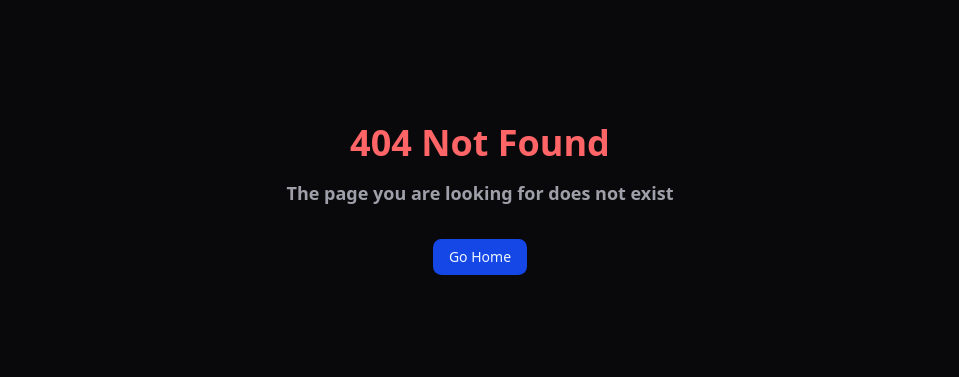
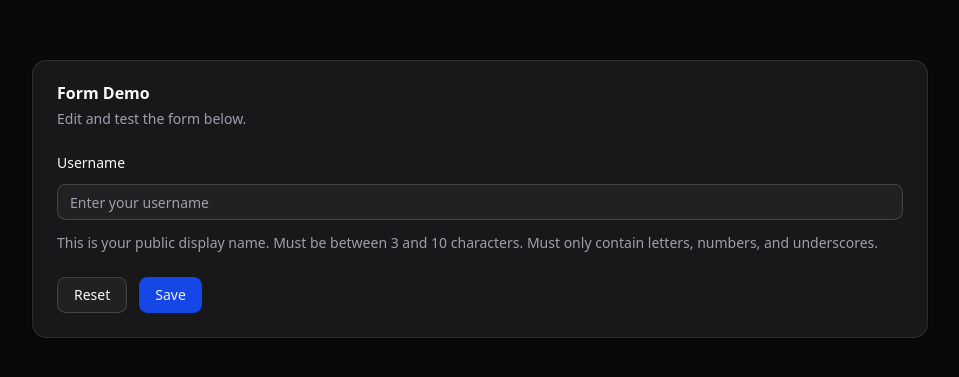
Before and after one commit to Mahmoud-Fares/form, a React (Vite) app: page /text in a window 1280 px wide. Before the commit this address had no page. Shown: the part 201-578 px from the top of the page, without its empty margins (160-1119 px from the left). Built offline with nearby package versions, Linux system fonts and the light colour scheme.

Commit message:
setup a page for each input

```diff
--- a/package.json
+++ b/package.json
@@ -6,6 +6,7 @@
    "scripts": {
       "dev": "vite",
       "build": "tsc -b && vite build",
+      "check": "tsc -b --noEmit && eslint .",
       "lint": "eslint .",
       "preview": "vite preview",
       "format": "prettier src/ --write",
--- a/src/app/pages/home.tsx
+++ b/src/app/pages/home.tsx
@@ -1,72 +1,15 @@
-import { zodResolver } from '@hookform/resolvers/zod';
-import { useForm } from 'react-hook-form';
-import { toast } from 'sonner';
-import type * as z from 'zod';
-
-import { TextInput } from '@/shared/components/inputs/text-input';
-import { Button } from '@/shared/components/ui/button';
-import {
-   Card,
-   CardContent,
-   CardDescription,
-   CardFooter,
-   CardHeader,
-   CardTitle,
-} from '@/shared/components/ui/card';
-import { Field, FieldGroup } from '@/shared/components/ui/field';
-import { FormDemoProvider } from '@/shared/context/form';
-import { formSchema } from '@/shared/schema';
+import { Dot } from 'lucide-react';
+import { Link } from 'react-router-dom';
 
 export default function Home() {
-   const form = useForm<z.infer<typeof formSchema>>({
-      resolver: zodResolver(formSchema),
-      defaultValues: {
-         username: '',
-      },
-   });
-
-   function onSubmit(data: z.infer<typeof formSchema>) {
-      toast('You submitted the following values:', {
-         description: (
-            <pre className='bg-code text-code-foreground mt-2 w-[320px] overflow-x-auto rounded-md p-4'>
-               <code>{JSON.stringify(data, null, 2)}</code>
-            </pre>
-         ),
-      });
-   }
    return (
-      <div className='flex h-screen w-full flex-col items-center justify-center'>
-         <Card className='w-full sm:max-w-4xl'>
-            <CardHeader>
-               <CardTitle>Form Demo</CardTitle>
-               <CardDescription>Edit and test the form below.</CardDescription>
-            </CardHeader>
-
-            <CardContent>
-               <form id='form-id' onSubmit={form.handleSubmit(onSubmit)}>
-                  <FormDemoProvider form={form}>
-                     <FieldGroup>
-                        <TextInput />
-                     </FieldGroup>
-                  </FormDemoProvider>
-               </form>
-            </CardContent>
-
-            <CardFooter>
-               <Field orientation='horizontal'>
-                  <Button
-                     type='button'
-                     variant='outline'
-                     onClick={() => form.reset()}
-                  >
-                     Reset
-                  </Button>
-                  <Button type='submit' form='form-id'>
-                     Save
-                  </Button>
-               </Field>
-            </CardFooter>
-         </Card>
+      <div className='p-3'>
+         <ul className='flex flex-col gap-4'>
+            <li className='flex items-center gap-2'>
+               <Dot />
+               <Link to='/text'>Text</Link>
+            </li>
+         </ul>
       </div>
    );
 }
--- /dev/null
+++ b/src/app/pages/text.tsx
@@ -0,0 +1,35 @@
+import { zodResolver } from '@hookform/resolvers/zod';
+import { useForm } from 'react-hook-form';
+import * as z from 'zod';
+
+import { FormWrapper } from '@/shared/components/form-wrapper';
+import { TextInput } from '@/shared/components/inputs/text-input';
+import { PageWrapper } from '@/shared/components/page-wrapper';
+
+const textInputSchema = z.object({
+   username: z
+      .string()
+      .min(3, 'Username must be at least 3 characters.')
+      .max(10, 'Username must be at most 10 characters.')
+      .regex(
+         /^[a-zA-Z0-9_]+$/,
+         'Username can only contain letters, numbers, and underscores.'
+      ),
+});
+
+export default function TextPage() {
+   const form = useForm<z.infer<typeof textInputSchema>>({
+      resolver: zodResolver(textInputSchema),
+      defaultValues: {
+         username: '',
+      },
+   });
+
+   return (
+      <PageWrapper>
+         <FormWrapper form={form} schema={textInputSchema}>
+            <TextInput />
+         </FormWrapper>
+      </PageWrapper>
+   );
+}
--- a/src/app/router.tsx
+++ b/src/app/router.tsx
@@ -9,6 +9,7 @@ const ProtectedLayout = lazy(() => import('@/app/layouts/protected-layout'));
 const AuthLayout = lazy(() => import('@/app/layouts/auth-layout'));
 
 const Home = lazy(() => import('@/app/pages/home'));
+const TextPage = lazy(() => import('@/app/pages/text'));
 
 const NotFound = lazy(() => import('@/app/pages/not-found'));
 
@@ -19,6 +20,7 @@ export const router = createBrowserRouter([
       errorElement: <ErrorBoundary />,
       children: [
          { index: true, element: <Home /> },
+         { path: 'text', element: <TextPage /> },
          { path: '*', element: <NotFound /> },
       ],
    },
--- /dev/null
+++ b/src/shared/components/form-wrapper.tsx
@@ -0,0 +1,75 @@
+import { useId } from 'react';
+
+import {
+   type FieldValues,
+   FormProvider,
+   type UseFormReturn,
+} from 'react-hook-form';
+import { toast } from 'sonner';
+import type * as z from 'zod';
+
+import { Button } from '@/shared/components/ui/button';
+import {
+   Card,
+   CardContent,
+   CardDescription,
+   CardFooter,
+   CardHeader,
+   CardTitle,
+} from '@/shared/components/ui/card';
+import { Field } from '@/shared/components/ui/field';
+
+type Props<TSchema extends z.ZodType<FieldValues>> = {
+   schema: TSchema;
+   form: UseFormReturn<z.infer<TSchema>>;
+   children: React.ReactNode;
+};
+
+export function FormWrapper<TSchema extends z.ZodType<FieldValues>>({
+   children,
+   form,
+   // eslint-disable-next-line @typescript-eslint/no-unused-vars
+   schema,
+}: Props<TSchema>) {
+   function onSubmit(data: z.infer<typeof schema>) {
+      toast('You submitted the following values:', {
+         description: (
+            <pre className='bg-code text-code-foreground mt-2 w-[320px] overflow-x-auto rounded-md p-4'>
+               <code>{JSON.stringify(data, null, 2)}</code>
+            </pre>
+         ),
+      });
+   }
+
+   const id = useId();
+
+   return (
+      <Card className='w-full sm:max-w-4xl'>
+         <CardHeader>
+            <CardTitle>Form Demo</CardTitle>
+            <CardDescription>Edit and test the form below.</CardDescription>
+         </CardHeader>
+
+         <CardContent>
+            <form id={id} onSubmit={form.handleSubmit(onSubmit)}>
+               <FormProvider {...form}>{children}</FormProvider>
+            </form>
+         </CardContent>
+
+         <CardFooter>
+            <Field orientation='horizontal'>
+               <Button
+                  type='button'
+                  variant='outline'
+                  onClick={() => form.reset()}
+               >
+                  Reset
+               </Button>
+               <Button type='submit' form={id}>
+                  Save
+               </Button>
+            </Field>
+         </CardFooter>
+      </Card>
+   );
+}
--- a/src/shared/components/inputs/text-input.tsx
+++ b/src/shared/components/inputs/text-input.tsx
@@ -1,4 +1,4 @@
-import { Controller } from 'react-hook-form';
+import { Controller, useFormContext } from 'react-hook-form';
 
 import {
    Field,
@@ -7,10 +7,9 @@ import {
    FieldLabel,
 } from '@/shared/components/ui/field';
 import { Input } from '@/shared/components/ui/input';
-import { useFormDemo } from '@/shared/context/form';
 
 export function TextInput() {
-   const form = useFormDemo();
+   const form = useFormContext();
 
    return (
       <Controller
--- /dev/null
+++ b/src/shared/components/page-wrapper.tsx
@@ -0,0 +1,15 @@
+import type { ComponentProps } from 'react';
+
+import { cn } from '@/shared/lib/utils';
+
+export function PageWrapper({ className, ...props }: ComponentProps<'div'>) {
+   return (
+      <div
+         className={cn(
+            'flex min-h-screen w-full flex-col items-center justify-center gap-6 p-8',
+            className
+         )}
+         {...props}
+      />
+   );
+}
--- a/src/shared/components/ui/field.tsx
+++ b/src/shared/components/ui/field.tsx
@@ -188,7 +188,7 @@ function FieldError({
    errors,
    ...props
 }: React.ComponentProps<'div'> & {
-   errors?: Array<{ message?: string } | undefined>;
+   errors?: ({ message?: string } | undefined)[];
 }) {
    const content = useMemo(() => {
       if (children) {
@@ -203,7 +203,7 @@ function FieldError({
          ...new Map(errors.map((error) => [error?.message, error])).values(),
       ];
 
-      if (uniqueErrors?.length == 1) {
+      if (uniqueErrors.length == 1) {
          return uniqueErrors[0]?.message;
       }
 
@@ -235,13 +235,13 @@ function FieldError({
 
 export {
    Field,
-   FieldLabel,
+   FieldContent,
    FieldDescription,
    FieldError,
    FieldGroup,
+   FieldLabel,
    FieldLegend,
    FieldSeparator,
    FieldSet,
-   FieldContent,
    FieldTitle,
 };
--- a/src/shared/context/form.tsx
+++ /dev/null
@@ -1,28 +0,0 @@
-import { type ReactNode, createContext, use } from 'react';
-
-import type { UseFormReturn } from 'react-hook-form';
-
-import type { FormDemoValues } from '@/shared/schema';
-
-type ContextType = UseFormReturn<FormDemoValues>;
-
-const Context = createContext<ContextType | null>(null);
-
-type Props = {
-   form: ContextType;
-   children: ReactNode;
-};
-
-export function FormDemoProvider({ children, form }: Props) {
-   return <Context value={form}>{children}</Context>;
-}
-
-// eslint-disable-next-line react-refresh/only-export-components
-export function useFormDemo() {
-   const context = use(Context);
-
-   if (!context)
-      throw new Error('useFormDemo must be used within a FormDemoProvider');
-
-   return context;
-}
--- a/src/shared/schema/index.ts
+++ /dev/null
@@ -1,14 +0,0 @@
-import * as z from 'zod';
-
-export const formSchema = z.object({
-   username: z
-      .string()
-      .min(3, 'Username must be at least 3 characters.')
-      .max(10, 'Username must be at most 10 characters.')
-      .regex(
-         /^[a-zA-Z0-9_]+$/,
-         'Username can only contain letters, numbers, and underscores.'
-      ),
-});
-
-export type FormDemoValues = z.infer<typeof formSchema>;
```
